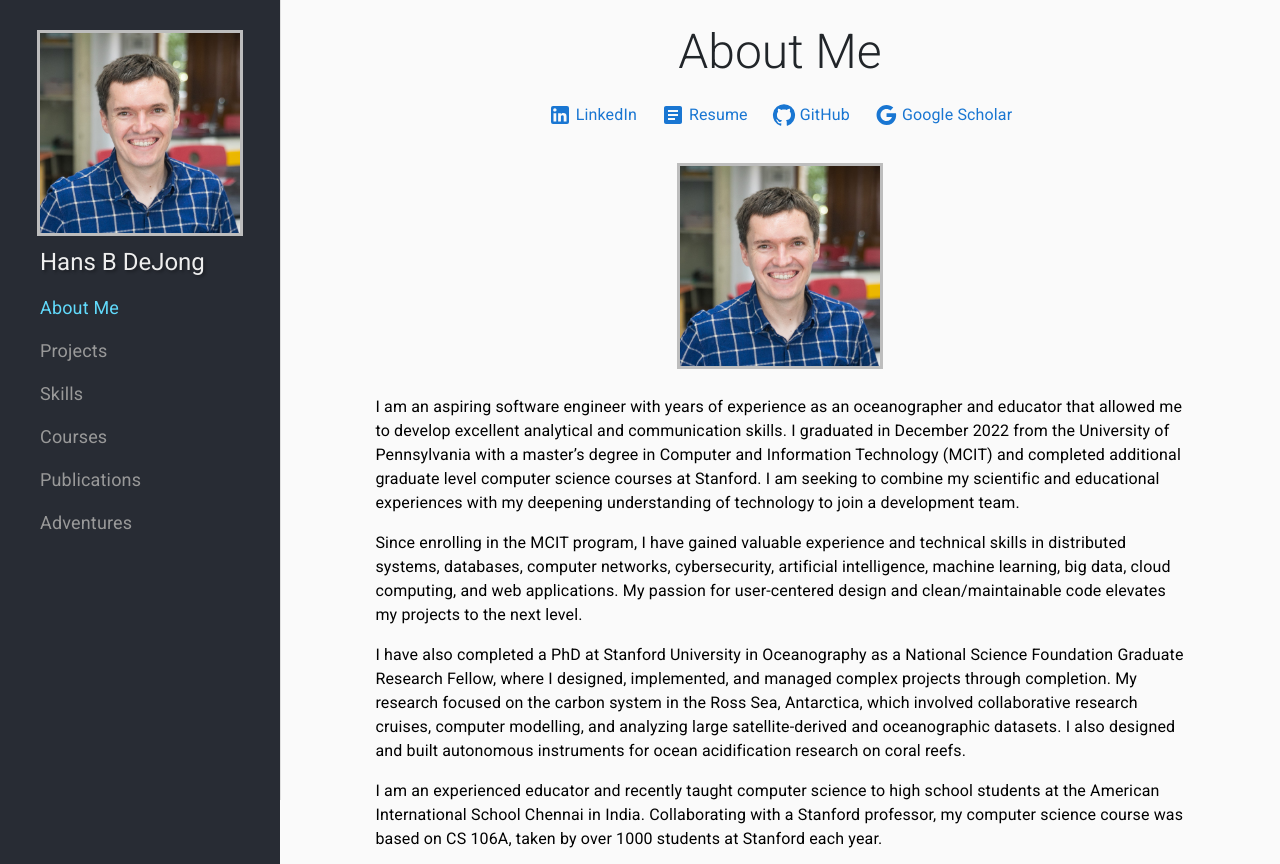
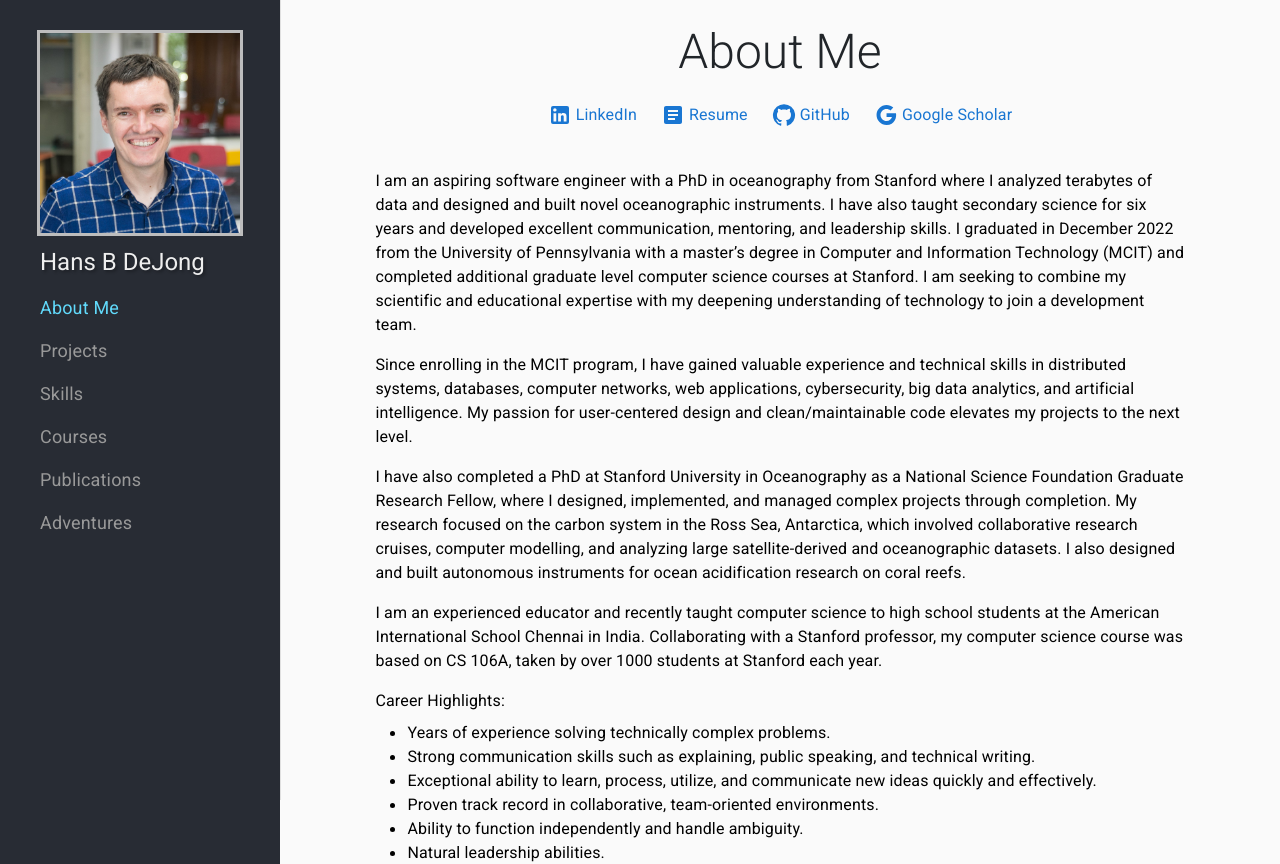
Before and after one commit to hansbdejong/portfolio, a React (Create React App) app: page / in a window 1280 px wide. Shown: the top 864 px of the page. Built offline with nearby package versions, Linux system fonts and the light colour scheme; the HTML template or start-up script is replaced by a standard one.

Commit message:
updated resume

```diff
--- a/src/pages/MyStory.jsx
+++ b/src/pages/MyStory.jsx
@@ -1,3 +1,4 @@
+import MediaQuery from 'react-responsive'
 import React from 'react';
 import {
     Typography,
@@ -19,8 +20,8 @@ import resume from '../Hans_DeJong_Resume.pdf';
 let data = {
     paragraphs:
         [
-            "I am an aspiring software engineer with years of experience as an oceanographer and educator that allowed me to develop excellent analytical and communication skills. I graduated in December 2022 from the University of Pennsylvania with a master’s degree in Computer and Information Technology (MCIT) and completed additional graduate level computer science courses at Stanford. I am seeking to combine my scientific and educational experiences with my deepening understanding of technology to join a development team.",
-            "Since enrolling in the MCIT program, I have gained valuable experience and technical skills in distributed systems, databases, computer networks, cybersecurity, artificial intelligence, machine learning, big data, cloud computing, and web applications. My passion for user-centered design and clean/maintainable code elevates my projects to the next level. ",
+            "I am an aspiring software engineer with a PhD in oceanography from Stanford where I analyzed terabytes of data and designed and built novel oceanographic instruments. I have also taught secondary science for six years and developed excellent communication, mentoring, and leadership skills. I graduated in December 2022 from the University of Pennsylvania with a master’s degree in Computer and Information Technology (MCIT) and completed additional graduate level computer science courses at Stanford. I am seeking to combine my scientific and educational expertise with my deepening understanding of technology to join a development team.",
+            "Since enrolling in the MCIT program, I have gained valuable experience and technical skills in distributed systems, databases, computer networks, web applications, cybersecurity, big data analytics, and artificial intelligence. My passion for user-centered design and clean/maintainable code elevates my projects to the next level.",
             "I have also completed a PhD at Stanford University in Oceanography as a National Science Foundation Graduate Research Fellow, where I designed, implemented, and managed complex projects through completion. My research focused on the carbon system in the Ross Sea, Antarctica, which involved collaborative research cruises, computer modelling, and analyzing large satellite-derived and oceanographic datasets. I also designed and built autonomous instruments for ocean acidification research on coral reefs.",
             "I am an experienced educator and recently taught computer science to high school students at the American International School Chennai in India. Collaborating with a Stanford professor, my computer science course was based on CS 106A, taken by over 1000 students at Stanford each year.",
             "Career Highlights:",
@@ -48,7 +49,6 @@ function MyStory() {
             >
                 About Me
             </Typography>
-
 
             <div style={{ display: "flex", justifyContent: "center", paddingBottom: "20px" }}>
                 <div>
@@ -84,11 +84,11 @@ function MyStory() {
                 </div>
             </div>
 
-            <div style={{ display: "flex", justifyContent: "center" }}>
+            <MediaQuery maxWidth={900}>
+                <div style={{ display: "flex", justifyContent: "center" }}>
                     <img
                         alt=""
                         style={{
-                            // borderRadius: "100%",
                             objectFit: "cover",
                             marginTop: "10px",
                             marginBottom: "10px",
@@ -100,6 +100,7 @@ function MyStory() {
                         src={profilePic}
                     />
                 </div>
+            </MediaQuery>
 
 
             {addParagraphs(data)}
```
Also changed, not shown: 1 other file (tests, documents, lock files or other folders).
